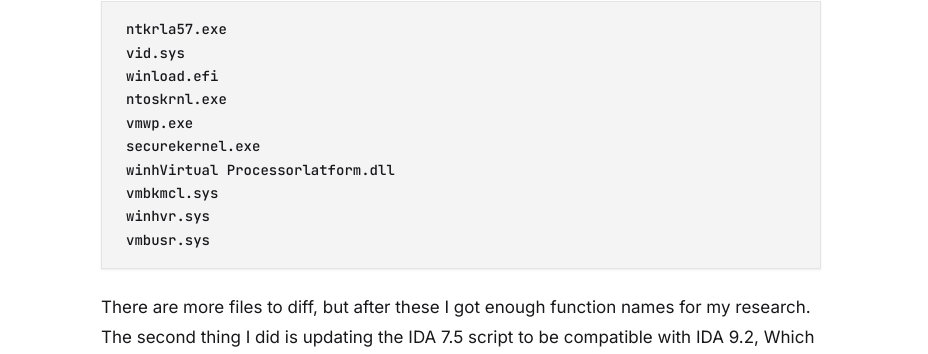
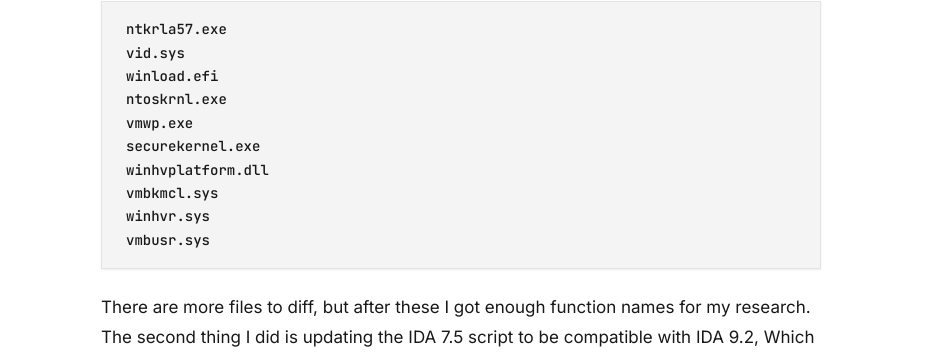
Before and after one commit to ReverseWarrior/ReverseWarrior.github.io, a Jekyll site: the page built from _posts/2026-05-06-Virtualization-Based-Security.md, in a window 1280 px wide and 900 px high, scrolled down 5175 px. Shown: the part 240-594 px from the top of the window, without its empty margins (179-1107 px from the left). Built offline with Jekyll 4.4.1, drawn with Linux system fonts in a browser that asks for light colours.

Commit message:
Fix typo

```diff
--- a/_posts/2026-05-06-Virtualization-Based-Security.md
+++ b/_posts/2026-05-06-Virtualization-Based-Security.md
@@ -108,7 +108,7 @@ winload.efi
 ntoskrnl.exe
 vmwp.exe
 securekernel.exe
-winhVirtual Processorlatform.dll
+winhvplatform.dll
 vmbkmcl.sys
 winhvr.sys
 vmbusr.sys
```
